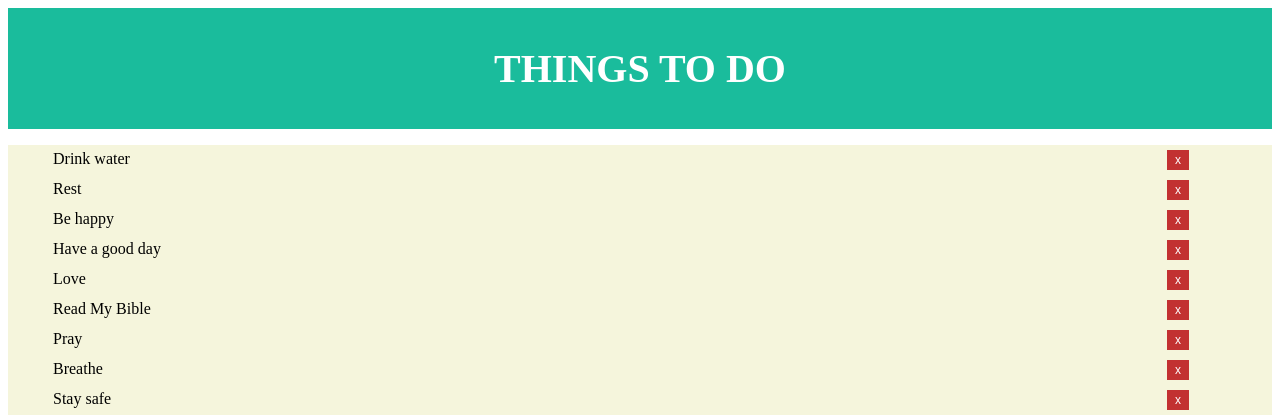
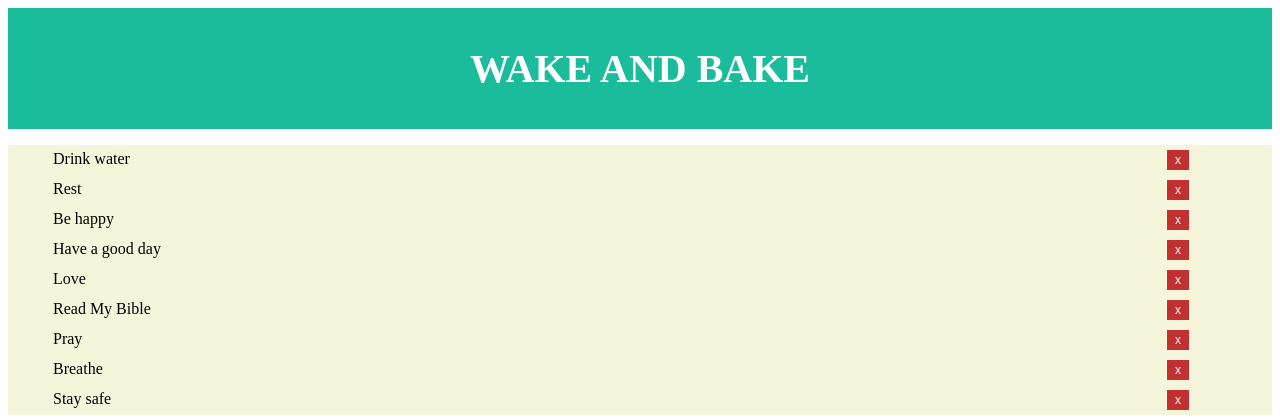
Before and after one commit to Tadii3108/to-do-app, a Django app: page /todo/ in a window 1280 px wide. Shown: the top 420 px of the page. Run offline with Django 3.2, Linux system fonts and the light colour scheme; data comes from the database, SQL or seed files in the repository.

Commit message:
title change

```diff
--- a/templates/todo.html
+++ b/templates/todo.html
@@ -8,7 +8,7 @@
 
 <body>
     <div class="header">
-        <h1>Things to do</h1>
+        <h1>Wake and Bake</h1>
     </div>
 
     <div class="item-input">
```
